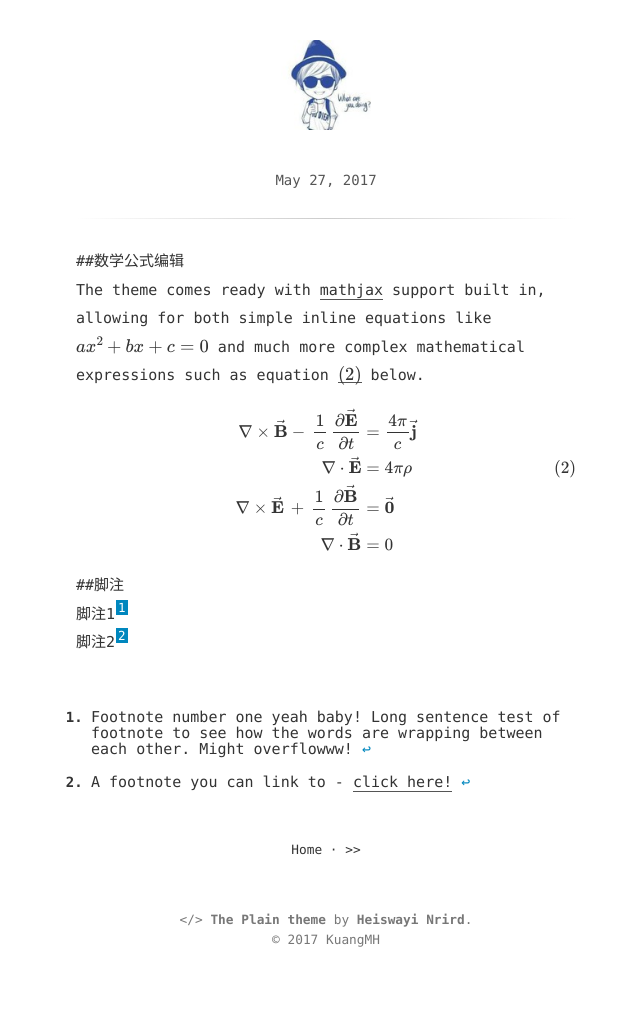
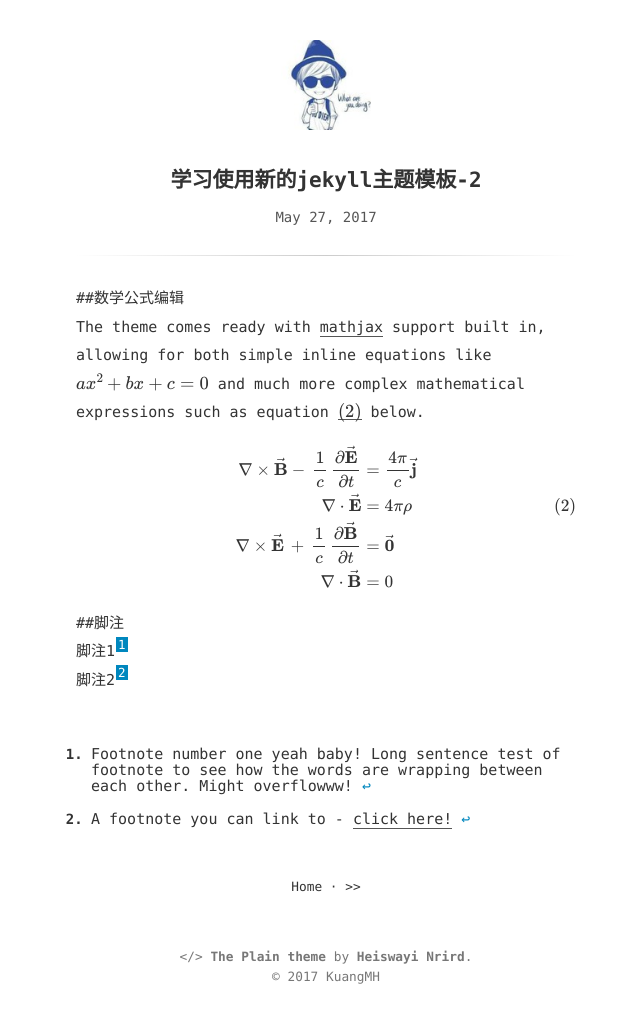
Before and after one commit to kuangmh/kuangmh.github.io, a Jekyll site: the page built from _posts/2017-05-27-plain_theme.md, in a window 1280 px wide. Shown: the whole page, without its empty margins (314-954 px from the left). Built offline with Jekyll 4.4.1, drawn with Linux system fonts in a browser that asks for light colours; formulas are drawn with MathJax 3; before the commit the page ends 985 px from its top, so only the background shows below that.

Commit message:
Update 2017-05-27-plain_theme.md

```diff
--- a/_posts/2017-05-27-plain_theme.md
+++ b/_posts/2017-05-27-plain_theme.md
@@ -1,6 +1,6 @@
 ---
-title: 新主题的使用-2
-update： 2017-05-26 18:00
+title: 学习使用新的jekyll主题模板-2
+update: 2017-05-27 18:52
 ---
 
 
```
